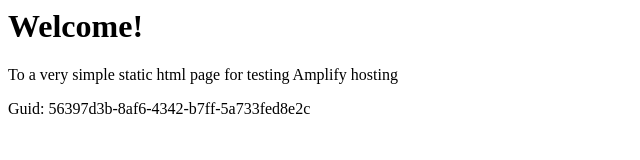
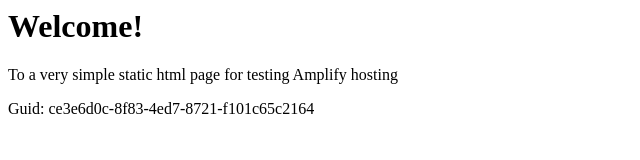
Before and after one commit to aws-aemilia-pdx/Github-PR-Commit-Integration-Test-DoNotTouch-GitHubWebhookPushCanaryTest-v1-beta-us-west-2, a website: page src/index.html in a window 1280 px wide. Shown: the full height of the page, 0-640 px from the left. Drawn offline with Linux system fonts and the light colour scheme.

Commit message:
commit from integ tests

```diff
--- a/src/index.html
+++ b/src/index.html
@@ -12,6 +12,6 @@
 <body>
     <h1>Welcome!</h1>
     <p>To a very simple static html page for testing Amplify hosting</p>
-    <p>Guid: 56397d3b-8af6-4342-b7ff-5a733fed8e2c</p></body>
+    <p>Guid: ce3e6d0c-8f83-4ed7-8721-f101c65c2164</p></body>
 
 </html>
```
